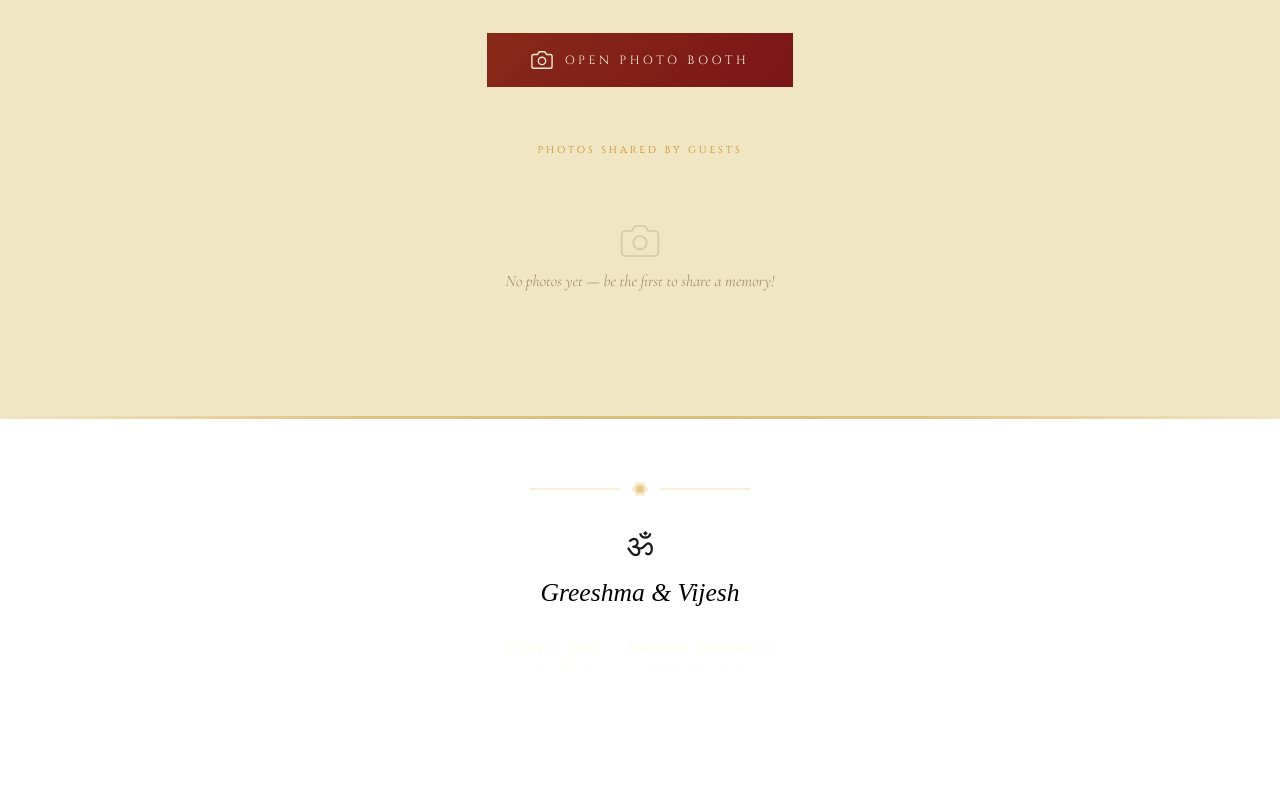
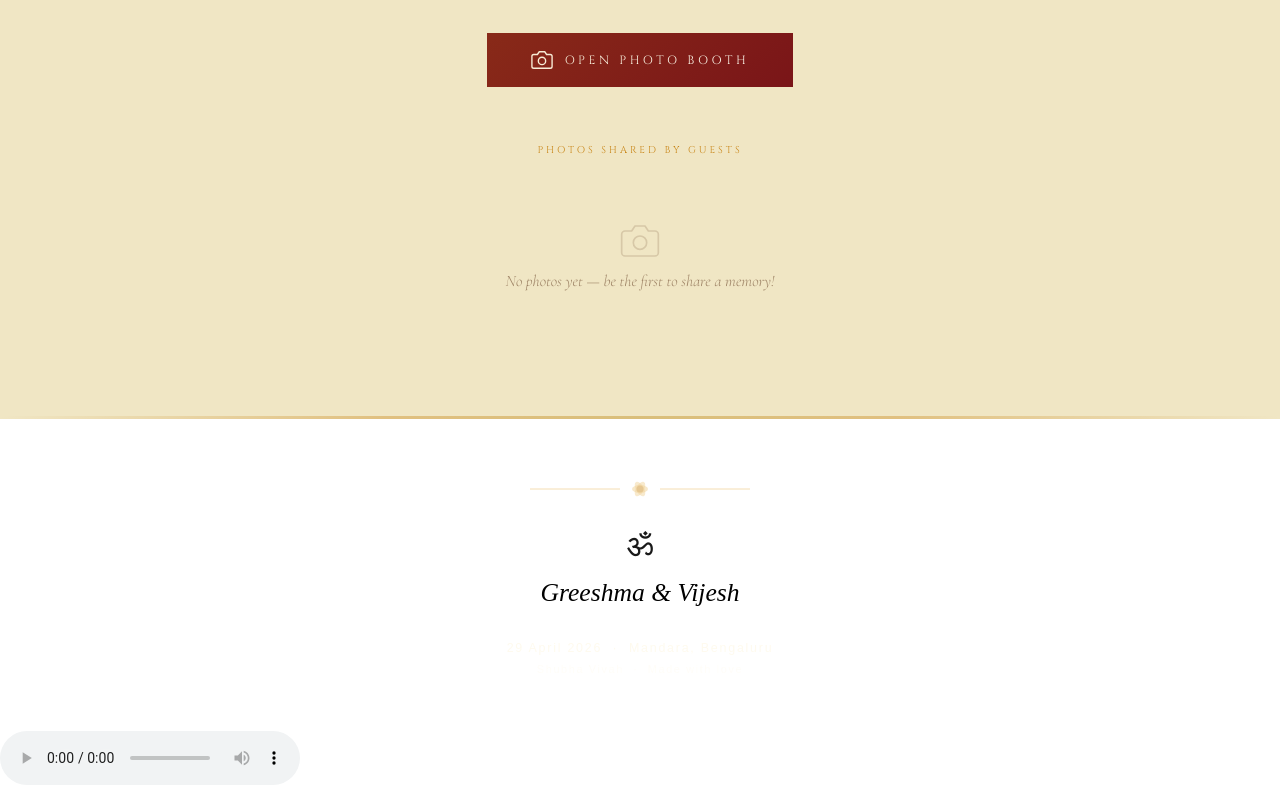
Before and after one commit to vijeshgowda/coming-soon-temp, a plain HTML site: page index.html in a window 1280 px wide. Shown: the part 4573-5362 px from the top of the page. Before the commit the page ends 5304 px from the top, so only its background shows below. Drawn offline with nearby package versions, Linux system fonts and the light colour scheme; a web font is replaced by a local one.

Commit message:
audio test

```diff
--- a/index.html
+++ b/index.html
@@ -1681,5 +1681,11 @@
   loadPhotoWall();
 </script>
 
+<!-- Simple audio loop with controls -->
+<audio controls loop>
+  <source src="tulasi.mp3" type="audio/mpeg">
+  Your browser does not support the audio element.
+</audio>
+
 </body>
 </html>
```
